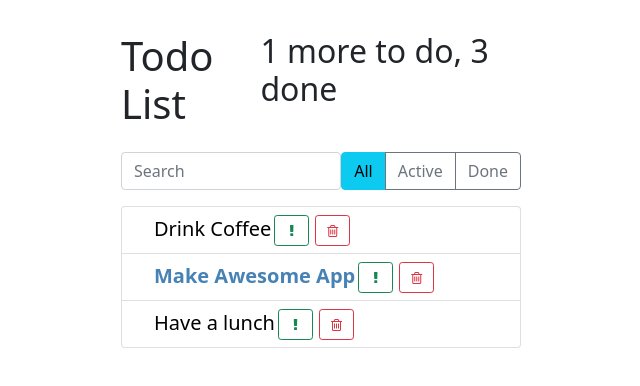
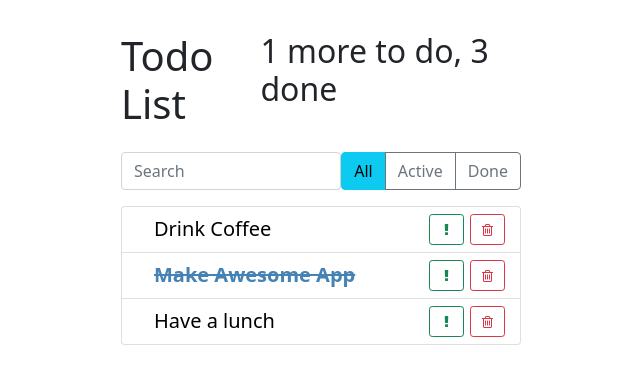
Before and after one commit to shuliakleonid/Todo_List_Project, a React (Create React App) app: page / in a window 1280 px wide. Shown: the top 386 px of the page, without its empty margins (319-959 px from the left). Built offline with nearby package versions, Linux system fonts and the light colour scheme.

Commit message:
add filter button

```diff
--- a/src/components/app/App.tsx
+++ b/src/components/app/App.tsx
@@ -1,4 +1,4 @@
-import React from 'react';
+import React, {useState} from 'react';
 import AppHeader from '../app-header/AppHeader';
 import SearchPanel from '../search-panel/SearchPanel';
 import TodoList, {TasksType} from '../todo-list/TodoList';
@@ -7,18 +7,42 @@ import './App.css'
 
 const App = () => {
   const todoData: Array<TasksType> = [
-    {label: 'Drink Coffee', important: false, id: 1},
-    {label: 'Make Awesome App', important: true, id: 2},
-    {label: 'Have a lunch', important: false, id: 3},
+    {label: 'Drink Coffee', important: false, id: 1, isDone: false},
+    {label: 'Make Awesome App', important: true, id: 2, isDone: true},
+    {label: 'Have a lunch', important: false, id: 3, isDone: false},
   ]
+  const [todo, setTodo] = useState<Array<TasksType>>(todoData)
+
+
+  const deleteTask = (id: number) => {
+    setTodo(todo.filter(el => el.id !== id ? {...el} : ''))
+  }
+  const onDoneTask = (id:number)=>{
+    setTodo(todo.map(el=>el.id===id?{...el,isDone:true}:{...el}))
+  }
+  const sortTasks = (filter: string) => {
+    let newTodo={...todo}
+    if(filter==='active'){
+     newTodo = todo.filter(el => !el.isDone)
+    }
+    if(filter==='done'){
+     newTodo = todo.filter(el => el.isDone)
+    }
+    if(filter==='all'){
+      setTodo(todoData)
+    }
+
+   return setTodo(newTodo)
+  }
+
   return (
       <div className="todo-app">
         <AppHeader toDo={1} done={3}/>
         <div className="top-panel d-flex">
           <SearchPanel/>
-          <ItemStatusFilter/>
+          <ItemStatusFilter sortTasks={sortTasks}/>
         </div>
-        <TodoList todos={todoData}/>
+        <TodoList todos={todo} deleteTask={deleteTask} onDoneTask={onDoneTask}/>
       </div>
   );
 }
--- a/src/components/item-status-filter/ItemStatusFilter.tsx
+++ b/src/components/item-status-filter/ItemStatusFilter.tsx
@@ -1,14 +1,29 @@
-import React from 'react';
+import React, {FunctionComponent} from 'react';
 
-const ItemStatusFilter = () => {
+type ItemStatusFilterPropsType = {
+  sortTasks: (filter: string) => void
+}
+const ItemStatusFilter: FunctionComponent<ItemStatusFilterPropsType> = ({sortTasks}) => {
+  const onFilterClick = (filter: string) => {
+    sortTasks(filter)
+  }
   return (
       <div className="btn-group">
-        <button type="button"
-                className="btn btn-info">All</button>
-        <button type="button"
-                className="btn btn-outline-secondary">Active</button>
-        <button type="button"
-                className="btn btn-outline-secondary">Done</button>
+        <button
+            onClick={() => onFilterClick('all')}
+            type="button"
+            className="btn btn-info">All
+        </button>
+        <button
+            onClick={() => onFilterClick('active')}
+            type="button"
+            className="btn btn-outline-secondary">Active
+        </button>
+        <button
+            onClick={() => onFilterClick('done')}
+            type="button"
+            className="btn btn-outline-secondary">Done
+        </button>
       </div>
   );
 };
--- a/src/components/todo-list-item/TodoListItem.css
+++ b/src/components/todo-list-item/TodoListItem.css
@@ -1,4 +1,6 @@
 .todo-list-item {
+    display: flex;
+    justify-content: space-between;
     font-size: 1.25rem;
 }
 
@@ -22,3 +24,6 @@
     font-weight: bold;
     color: steelblue;
 }
+.done{
+    text-decoration:line-through ;
+}
--- a/src/components/todo-list-item/TodoListItem.tsx
+++ b/src/components/todo-list-item/TodoListItem.tsx
@@ -3,25 +3,27 @@ import CSS from 'csstype';
 import './TodoListItem.css'
 
 type TodoListItemPropsType = {
-  id:number
+  id: number
+  isDone:boolean
   label: string
   important: boolean
-  deleteTask:(id:number)=>void
+  deleteTask: (id: number) => void
+  onDoneTask:(id: number) => void
 }
 
-const TodoListItem: FunctionComponent<TodoListItemPropsType> = ({id,label,deleteTask, important = false}) => {
+const TodoListItem: FunctionComponent<TodoListItemPropsType> = ({id, label, deleteTask,onDoneTask, isDone,important = false}) => {
   debugger
-const [importantTask,setImportantTask]=useState(important);
+  const [importantTask, setImportantTask] = useState<boolean>(important);
+  // const [done,setDone]=useState<boolean>(isDone)
 
 
-
-
-
-
-const onDeleteTask=(id:number)=>{
+  const onLabelClick=(id:number)=>{
+    onDoneTask(id)
+  }
+  const onDeleteTask = (id: number) => {
     deleteTask(id)
   }
-const addImportantTask=()=>{
+  const onImportantTask = () => {
     setImportantTask(!importantTask)
   }
 
@@ -29,25 +31,28 @@ const addImportantTask=()=>{
     color: importantTask ? 'steelblue' : 'black',
     fontWeight: importantTask ? 'bold' : 'normal'
   };
+
+  let doneStyle= isDone ? 'todo-list-item-label done':'todo-list-item-label'
   return (
       <span className="todo-list-item">
         <span
-          className="todo-list-item-label"
+            onClick={()=>onLabelClick(id)}
+            className={`${doneStyle}`}
             style={style}>
         {label}
        </span>
-
-      <button onClick={addImportantTask}
+        <span className='button-section'>
+            <button onClick={onImportantTask}
                     type="button"
                     className="btn btn-outline-success btn-sm float-right">
-        <i className="fa fa-exclamation" />
+                   <i className="fa fa-exclamation"/>
             </button>
-
-      <button onClick={()=>onDeleteTask(id)}
+            <button onClick={() => onDeleteTask(id)}
                     type="button"
                     className="btn btn-outline-danger btn-sm float-right">
-        <i className="fa fa-trash-o" />
+                    <i className="fa fa-trash-o"/>
             </button>
+        </span>
       </span>
   );
 };
--- a/src/components/todo-list/TodoList.tsx
+++ b/src/components/todo-list/TodoList.tsx
@@ -1,24 +1,25 @@
-import React, {FunctionComponent, useState} from 'react';
+import React, {FunctionComponent} from 'react';
 import TodoListItem from '../todo-list-item/TodoListItem'
 import './TodoList.css'
+
 export type TasksType = {
+  id: number
   label: string
+  isDone: boolean
   important: boolean
-  id: number
 }
 type TodoListPropsType = {
   todos: Array<TasksType>
+  deleteTask: (id: number) => void
+  onDoneTask:(id: number) => void
 }
 
-const TodoList: FunctionComponent<TodoListPropsType> = ({todos}) => {
-const [tasks,setTasks] = useState(todos)
-  const deleteTask= (id:number)=>{
-  debugger
-    setTasks(tasks.filter(el=>el.id!==id?{...el}:''))
-  }
-  const liElements = tasks.map((el) => {
-  const {id} = el//разделяем деструктуризацией объект на части(отделяем ID)
-  return  <li className='list-group-item' key={id}><TodoListItem {...el} deleteTask={deleteTask}/></li>
+const TodoList: FunctionComponent<TodoListPropsType> = ({todos, deleteTask,onDoneTask}) => {
+
+
+  const liElements = todos.map((el) => {
+    const {id} = el//разделяем деструктуризацией объект на части(отделяем ID)
+    return <li className='list-group-item' key={id}><TodoListItem {...el} deleteTask={deleteTask} onDoneTask={onDoneTask}/></li>
   })//при совпадении пропсов мы можем передать всё спред оператором
 
   return (
```
Lines whose indentation alone changed are shown as unchanged.
